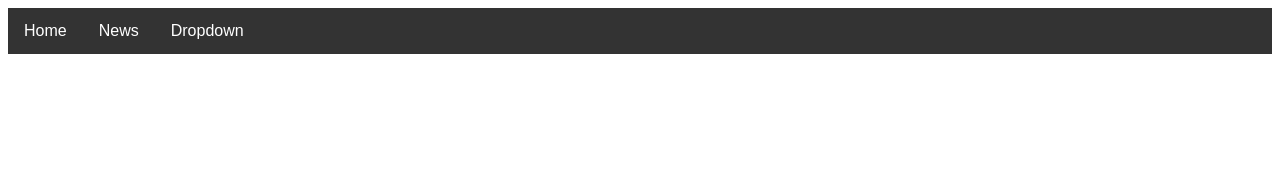
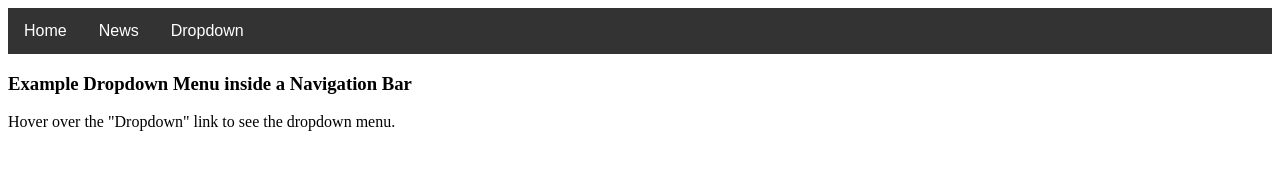
Before and after one commit to Auniibrahim/menu, a plain HTML site: page Dropdown_Navbar.html in a window 1280 px wide. Drawn offline with Linux system fonts and the light colour scheme.

Commit message:
Dropdown navbar

```diff
--- a/Dropdown_Navbar.css
+++ b/Dropdown_Navbar.css
@@ -29,10 +29,8 @@
     color: white;
     padding: 14px 16px;
     background-color: inherit;
-    font-family: inherit;
-    /* Important for vertical align on mobile phones */
-    margin: 0;
-    /* Important for vertical align on mobile phones */
+    font-family: inherit;/* Important for vertical align on mobile phones */
+    margin: 0; /* Important for vertical align on mobile phones */
 }
 
 /* Add a red background color to navbar links on hover */
--- a/Dropdown_Navbar.html
+++ b/Dropdown_Navbar.html
@@ -15,6 +15,7 @@
     tersebut. Bila klik pada anaknya,
     barulah dia pi ikut hyperlink anak tersebut-->
 <body>
+
 <div class="navbar">
     <a href="#home">Home</a>
     <a href="#news">News</a>
@@ -29,5 +30,8 @@
         </div>
     </div>
 </div>
+<h3>Example Dropdown Menu inside a Navigation Bar</h3>
+<p>Hover over the "Dropdown" link to see the dropdown menu.</p>
+
 </body>
 </html>
```
Lines whose indentation alone changed are shown as unchanged.
